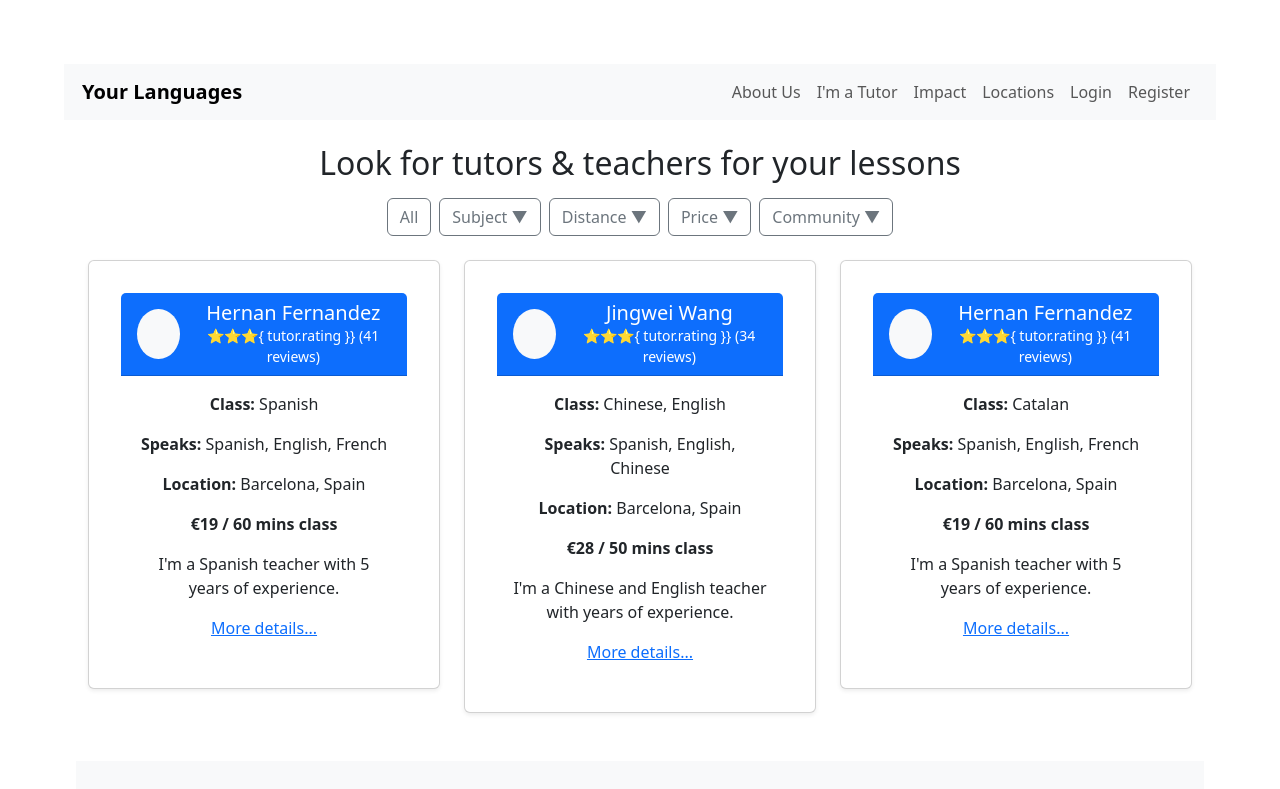
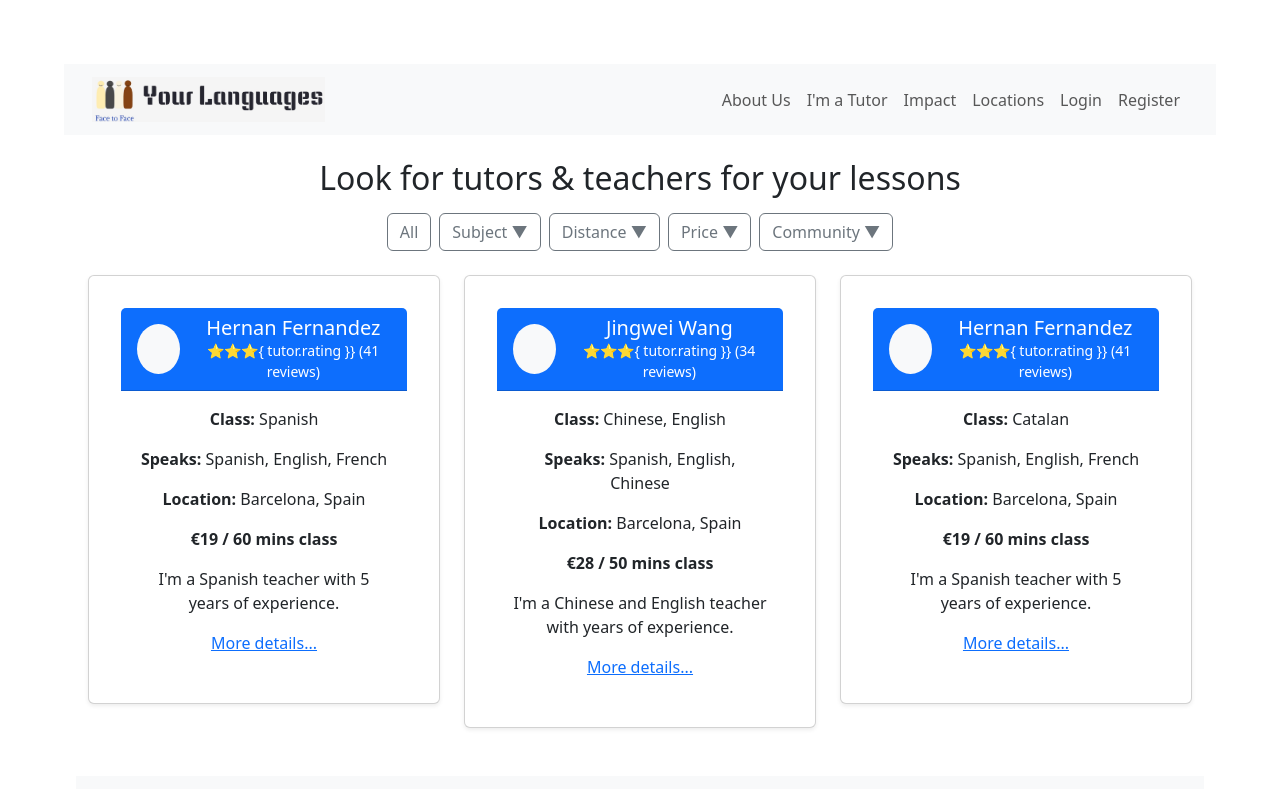
Before and after one commit to MaribelWang/LP_YourLanguages_Vue3, a Vue app: page / in a window 1280 px wide. Shown: the top 789 px of the page. Built offline with nearby package versions, Linux system fonts and the light colour scheme.

Commit message:
Add logo and its style in three pages

```diff
--- a/src/components/Navbar.vue
+++ b/src/components/Navbar.vue
@@ -1,7 +1,10 @@
 <template>
      <nav class="navbar navbar-expand-lg navbar-light bg-light">
-      <div class="container">
-        <a class="navbar-brand fw-bold" href="#">Your Languages</a>
+    <div class="container">
+      <!-- Add photo as logo -->
+      <router-link class="navbar-brand d-flex align-items-center" to="/">
+        <img src="../assets/logo_name.jpg" alt="Your Languages Logo" class="logo me-2" />
+      </router-link>
         <button class="navbar-toggler" type="button" data-bs-toggle="collapse" data-bs-target="#navbarNav">
           <span class="navbar-toggler-icon"></span>
         </button>
@@ -18,3 +21,26 @@
       </div>
     </nav>
 </template>
+
+<style scoped>
+.logo {
+  height: 45px;
+  width: auto;
+}
+
+.brand-name {
+  font-weight: bold;
+  font-size: 1.2rem;
+  color: #000;
+}
+
+.navbar {
+  padding: 0.5rem 1rem;
+}
+
+.container {
+  display: flex;
+  align-items: center;
+  justify-content: space-between;
+}
+</style>
```
Also changed, not shown: src/assets/logo.jpg (added), src/assets/logo_name.jpg (added).
